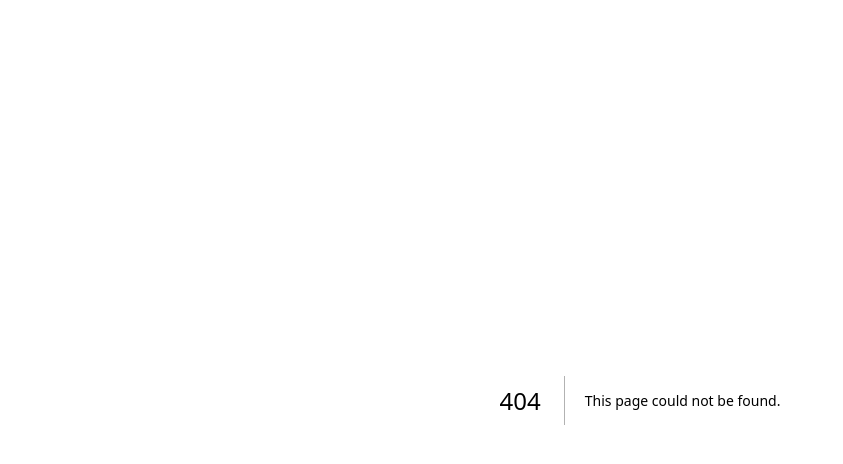
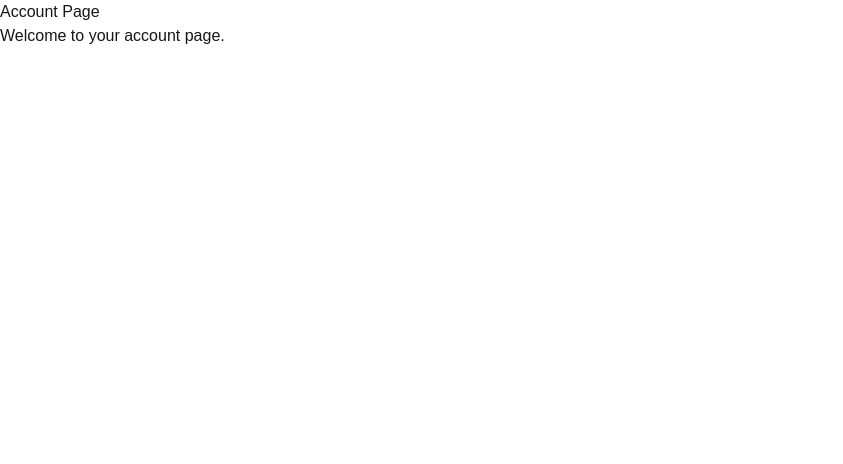
Before and after one commit to Team-Routex/erp_frontend, a Next.js app: page /account in a window 1280 px wide. Before the commit this address had no page. Shown: the top 464 px of the page, without its empty margins (0-843 px from the left). Built offline with nearby package versions, Linux system fonts and the light colour scheme.

Commit message:
feat: add AccountPage component with welcome message

```diff
--- /dev/null
+++ b/src/app/account/page.jsx
@@ -0,0 +1,8 @@
+export default function AccountPage() {
+    return (
+        <div>
+            <h1>Account Page</h1>
+            <p>Welcome to your account page.</p>
+        </div>
+    );
+}
```
